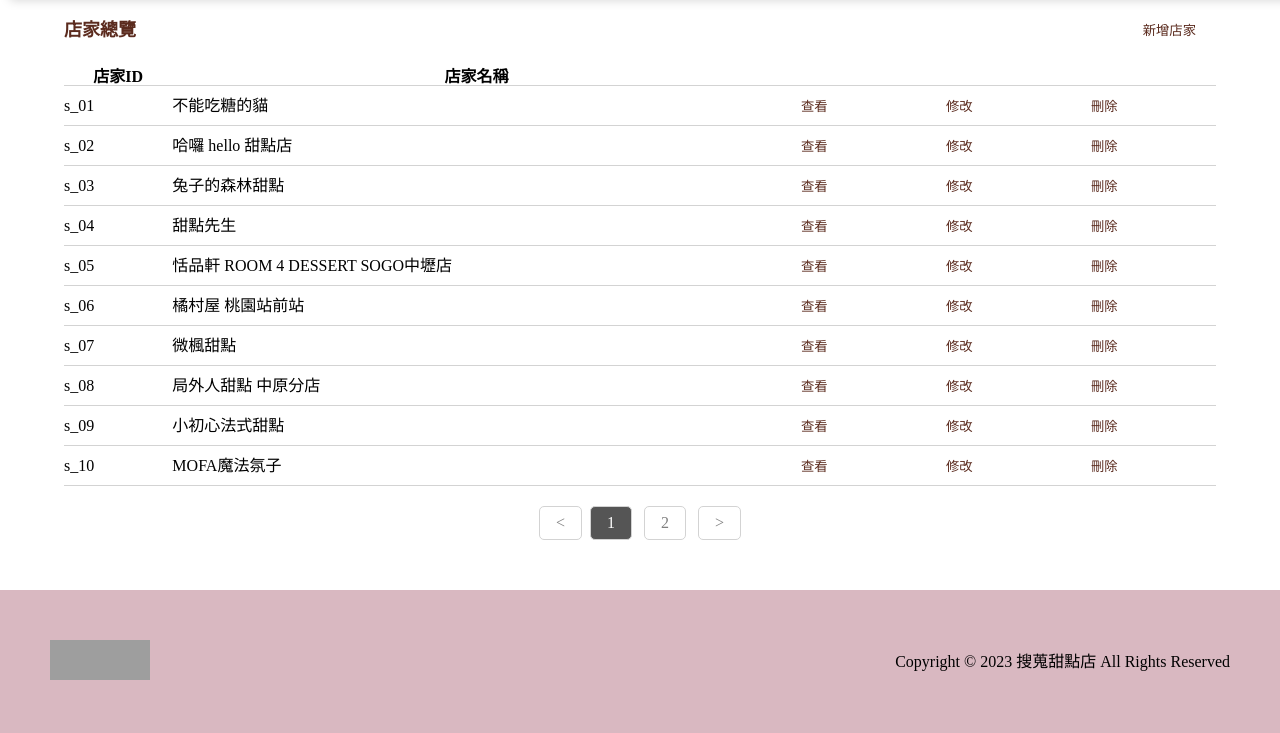
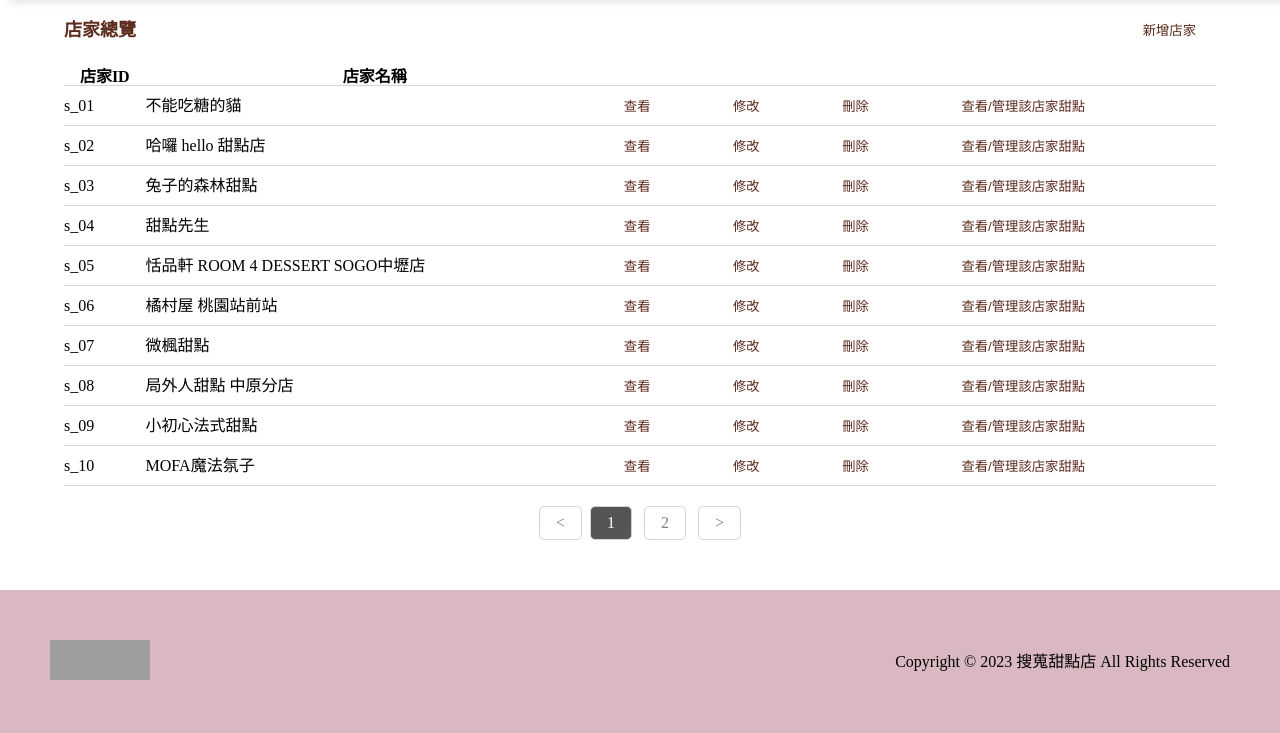
Before and after one commit to dessertShopDBProject/Dessert_shop_project, a PHP site: page /manager_index.php in a window 1280 px wide. Shown: the part 67-800 px from the top of the page. Run offline with PHP 8.4, Linux system fonts and the light colour scheme; data comes from the database, SQL or seed files in the repository; grey boxes are pictures that could not be loaded.

Commit message:
Update manager_index.php

```diff
--- a/manager_index.php
+++ b/manager_index.php
@@ -115,6 +115,7 @@ require_once 'db.php';
                       }</script>";
                     echo "<td><button type='submit' onclick=\"deletionShop('$delete_ID')\">刪除</button></td>";
                     // echo "<td><button type='submit' onclick='deletionShop($delete_ID)'>刪除2</button></td>";
+                    echo "<td><a href='manager_dessert_index.php?shop_id=" . $row["shop_ID"] . "'><button class='search-button' >查看/管理該店家甜點</button></a></td>";
                     echo "</tr>";
                 }
                 echo "</table>";
```
